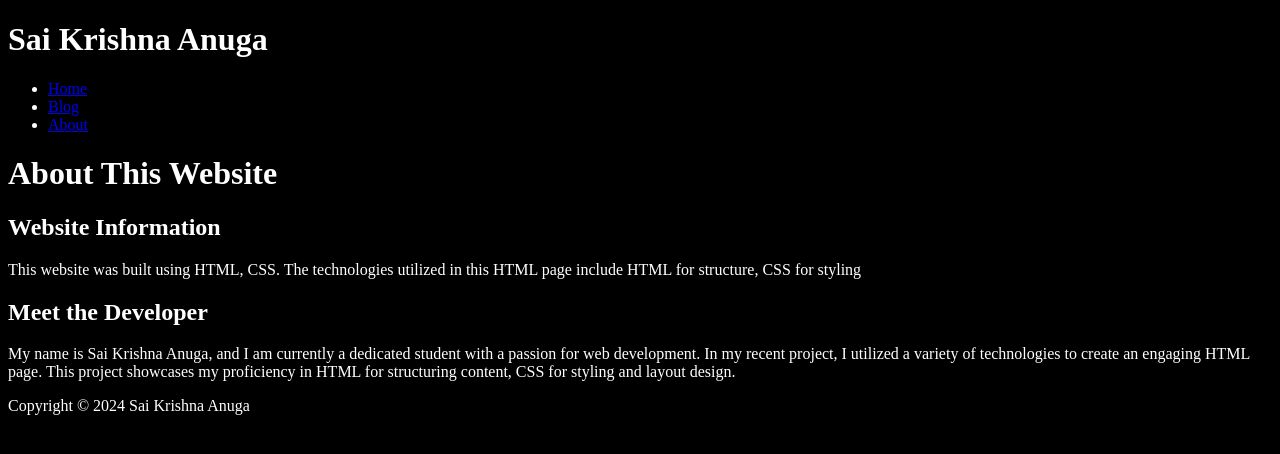
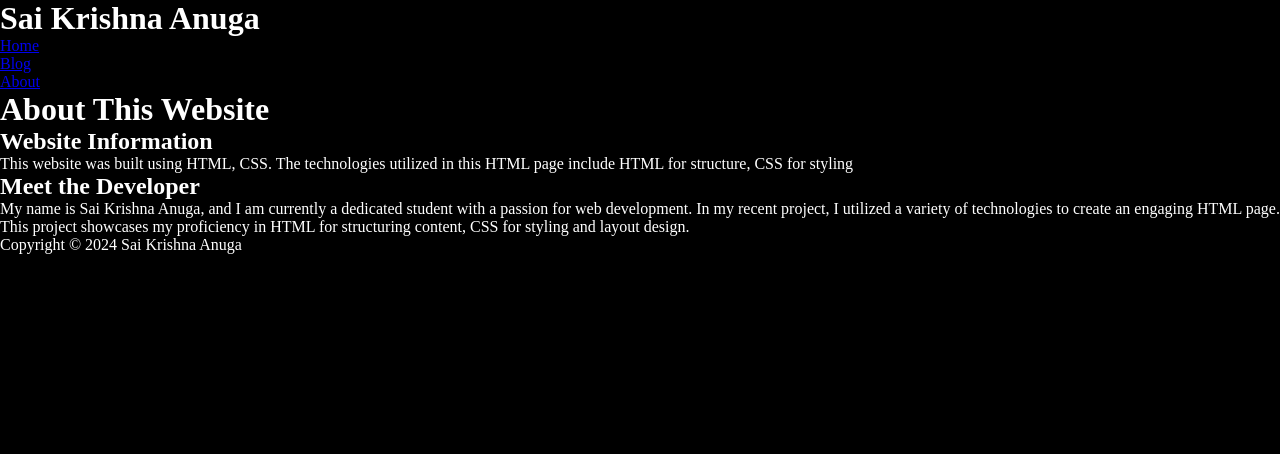
Before and after one commit to saikrishnaanuga23/hw1, a plain HTML site: page pages/about.html in a window 1280 px wide. Drawn offline with Linux system fonts and the light colour scheme.

Commit message:
Update about.html

```diff
--- a/pages/about.html
+++ b/pages/about.html
@@ -5,6 +5,7 @@
     <meta charset="UTF-8">
     <meta name="viewport" content="width=device-width, initial-scale=1.0">
     <title>Sai Krishna - About</title>
+    <link rel="stylesheet" href="/hw1/css/style.css">
 </head>
 
 <body style="background-color: black; color: white;">
```
